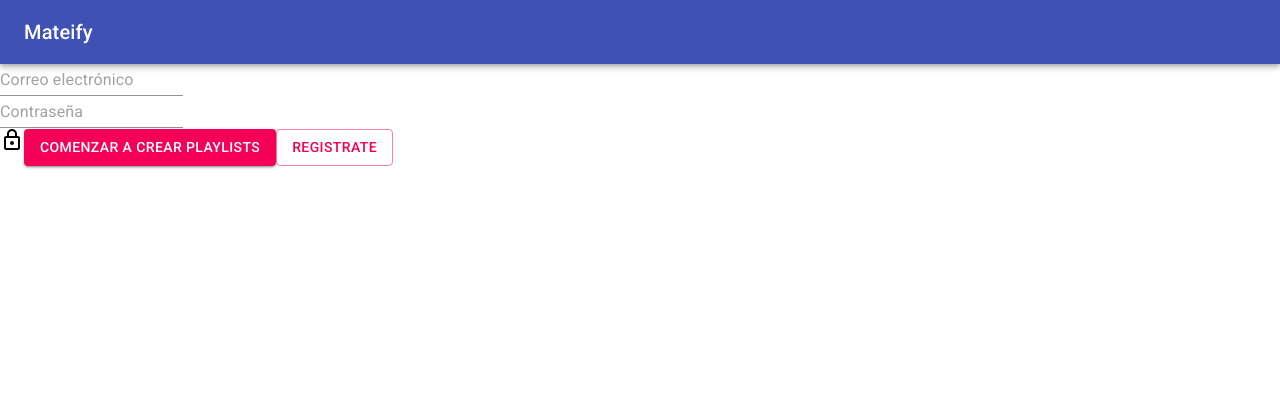
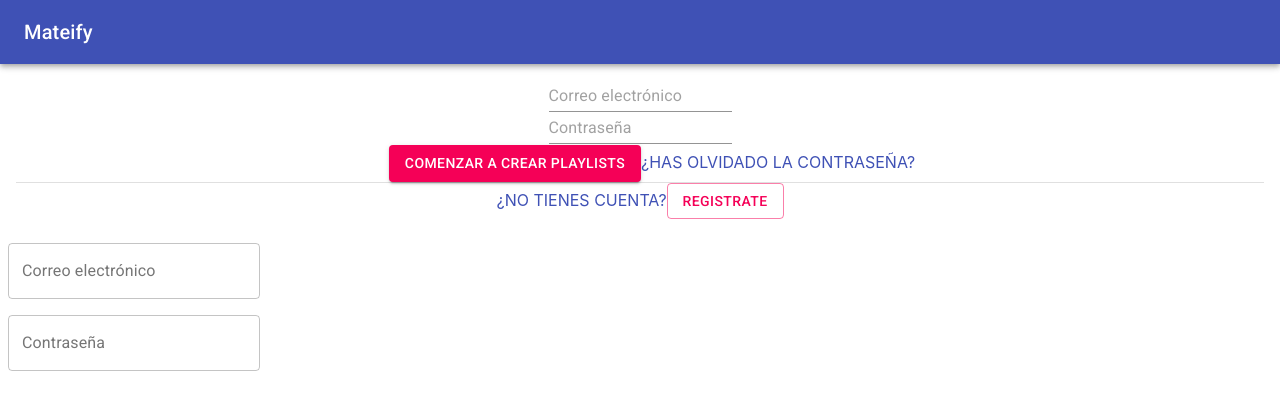
Before and after one commit to Alan-matea/Proyecto-Final-Modulo-2, a React (Create React App) app in the folder nacimiento-alan/: page / in a window 1280 px wide. Shown: the top 410 px of the page. Built offline with nearby package versions, Linux system fonts and the light colour scheme.

Commit message:
Agregue centre la pagina y agregue orto input

```diff
--- a/nacimiento-alan/src/App.jsx
+++ b/nacimiento-alan/src/App.jsx
@@ -1,34 +1,15 @@
 import React from "react";
+import Navbar from "./Components/Navbar/Navbar";
+import Login from "./Components/Login/Login"
+import  Inputs  from "./Components/Inputs/Inputs";
 
-import Button from "@material-ui/core/Button";
-import LockOutlinedIcon from "@material-ui/icons/LockOutlined";
-
-import Navbar from "./Components/Navbar";
-
-import Textfield from "@material-ui/core/TextField";
 
 function App() {
   return (
     <div>
       <Navbar />
-
-      <div>
-        <Textfield value="" placeholder="Correo electrónico" type="email" />
-      </div>
-
-      <div>
-        <Textfield value="" placeholder="Contraseña" type="password" />
-      </div>
-
-      <LockOutlinedIcon></LockOutlinedIcon>
-
-      <Button variant="contained" color="secondary">
-        COMENZAR A CREAR PLAYLISTS
-      </Button>
-
-      <Button variant="outlined" color="secondary">
-        REGISTRATE
-      </Button>
+      <Login />
+      <Inputs />
     </div>
   );
 }
--- /dev/null
+++ b/nacimiento-alan/src/Components/Inputs/Inputs.js
@@ -0,0 +1,31 @@
+import React from 'react';
+import TextField from '@material-ui/core/TextField';
+import { makeStyles } from '@material-ui/core/styles';
+
+const useStyles = makeStyles((theme) => ({
+  root: {
+    '& .MuiTextField-root': {
+      margin: theme.spacing(1),
+      width: '25ch',
+    },
+  },
+}));
+
+export default function FormPropsTextFields() {
+  const classes = useStyles();
+
+  return (
+    <form className={classes.root} noValidate autoComplete="off">
+      <div>
+
+        <TextField id="outlined-search" label="Correo electrónico" type="email" variant="outlined" />
+
+      </div>
+
+      <div>
+      <TextField id="outlined-search" label="Contraseña" type="password" variant="outlined" />
+      </div>
+
+    </form>
+  );
+}
--- /dev/null
+++ b/nacimiento-alan/src/Components/Login/Login.js
@@ -0,0 +1,39 @@
+import React from "react";
+import LockOutlinedIcon from "@material-ui/icons/LockOutlined";
+import { Box, TextField, Button, Link, Divider, } from "@material-ui/core";
+
+
+
+const Login = () => {
+  return (
+    <Box color="primary.contrastText" p={2} textAlign="center">
+      <TextField value="" placeholder="Correo electrónico" type="email" />
+
+      <div>
+        <TextField value="" placeholder="Contraseña" type="password" />
+      </div>
+
+      <LockOutlinedIcon></LockOutlinedIcon>
+
+      <Button variant="contained" color="secondary">
+        COMENZAR A CREAR PLAYLISTS
+      </Button>
+
+      <Link className="link" href="#">
+      ¿HAS OLVIDADO LA CONTRASEÑA?
+      </Link>
+
+      <Divider />
+
+      <Link className="link" href="#">
+      ¿NO TIENES CUENTA?
+      </Link>
+
+      <Button variant="outlined" color="secondary">
+        REGISTRATE
+      </Button>
+    </Box>
+  );
+};
+
+export default Login;
--- /dev/null
+++ b/nacimiento-alan/src/Components/Login/styles.css
@@ -0,0 +1,3 @@
+.link {
+    color: aqua;
+  }
```
Also changed, not shown: nacimiento-alan/src/Components/Navbar/Navbar.jsx (renamed from nacimiento-alan/src/Components/Navbar.jsx), nacimiento-alan/src/Components/Navbar/styles.css (added), nacimiento-alan/src/Components/Playlists/styles.css (added), nacimiento-alan/src/index.css (line endings or trailing spaces).
